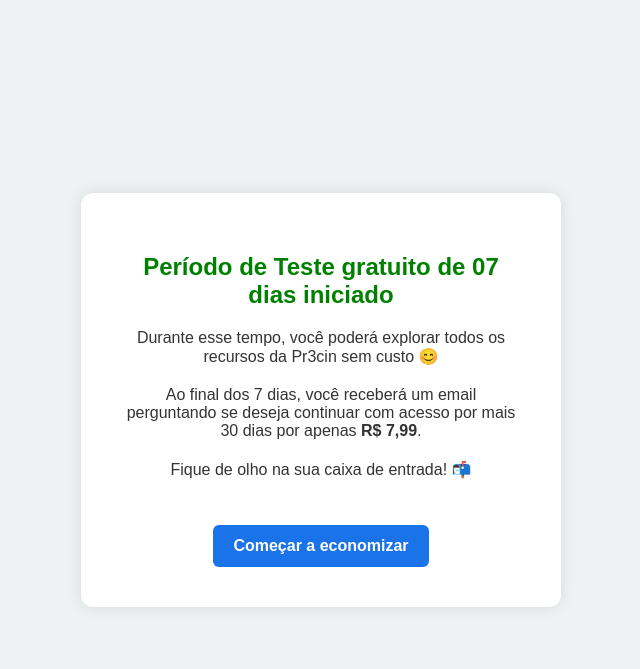
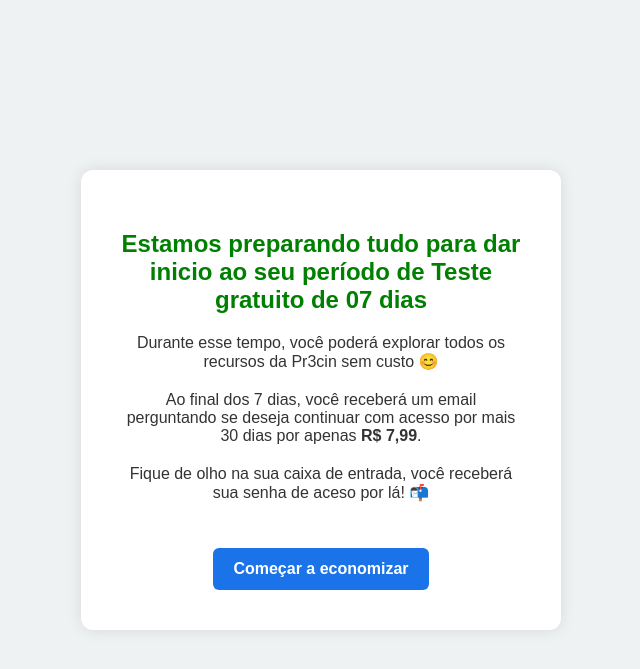
Before and after one commit to costavalmir/Pr3cin5.0, a Flask app: page /sucesso in a window 1280 px wide. Shown: the top 669 px of the page, without its empty margins (319-959 px from the left). Run offline with Flask 3, Linux system fonts and the light colour scheme; parts of the project's set-up code (start-up, migrations or seed data) failed here and were passed over.

Commit message:
Update sucesso.html

```diff
--- a/templates/sucesso.html
+++ b/templates/sucesso.html
@@ -53,10 +53,10 @@
 </head>
 <body>
     <div class="sucesso-container">
-        <h2>Período de Teste gratuito de 07 dias iniciado</h2>
+        <h2>Estamos preparando tudo para dar inicio ao seu período de Teste gratuito de 07 dias</h2>
         <p>Durante esse tempo, você poderá explorar todos os recursos da Pr3cin sem custo 😊</p>
         <p>Ao final dos 7 dias, você receberá um email perguntando se deseja continuar com acesso por mais 30 dias por apenas <strong>R$ 7,99</strong>.</p>
-        <p>Fique de olho na sua caixa de entrada! 📬</p>
+        <p>Fique de olho na sua caixa de entrada, você receberá sua senha de aceso por lá! 📬</p>
         <a href="https://pr3cin5-0.onrender.com/" class="botao-economizar">Começar a economizar</a>
     </div>
 </body>
```
